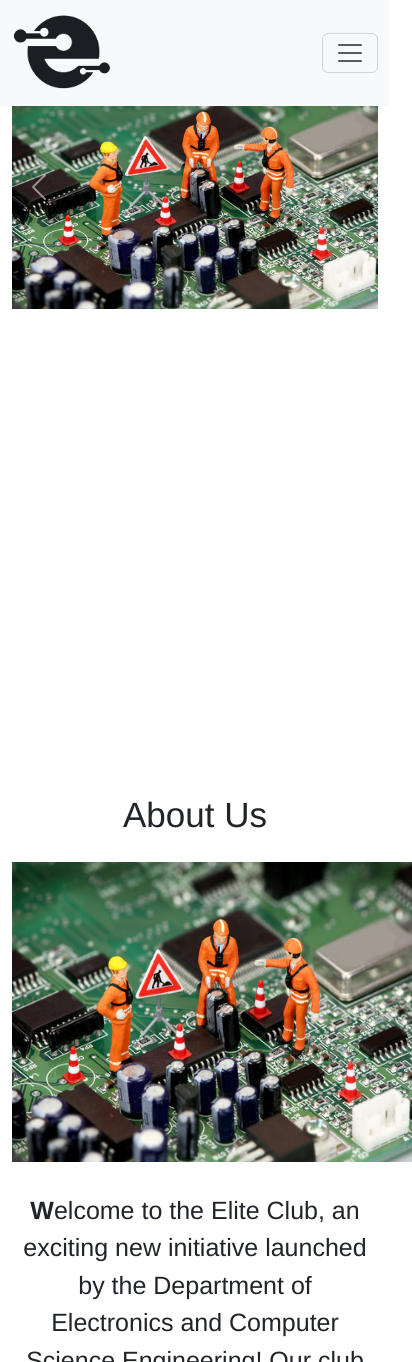
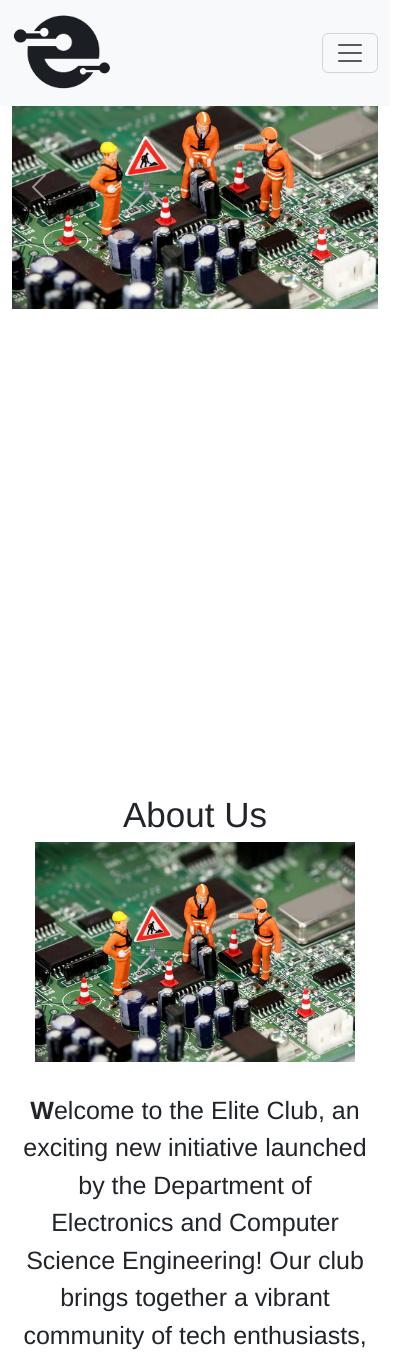
Before and after one commit to MaazKhan-29/EliteClub, a plain HTML site: page index.html in a window 390 px wide. Shown: the top 1362 px of the page, 412 px wide, since content can reach past the window. Drawn offline with nearby package versions, Linux system fonts and the light colour scheme.

Commit message:
About Updated

```diff
--- a/style.css
+++ b/style.css
@@ -39,6 +39,11 @@
         height: 300px;
     width: 400px;
     }
+    @media  screen and (max-width:430px) {
+        height: 220px;
+    width: 320px;
+    margin: auto;
+    }
 }
 .about-img{
     width: 500px;
@@ -49,7 +54,11 @@
         height: 300px;
     width: 400px;
     }
-
+    @media  screen and (max-width:430px) {
+        height: 220px;
+    width: 320px;
+    margin: auto;
+    }
 }
 .about-para{
     height: fit-content;
```
